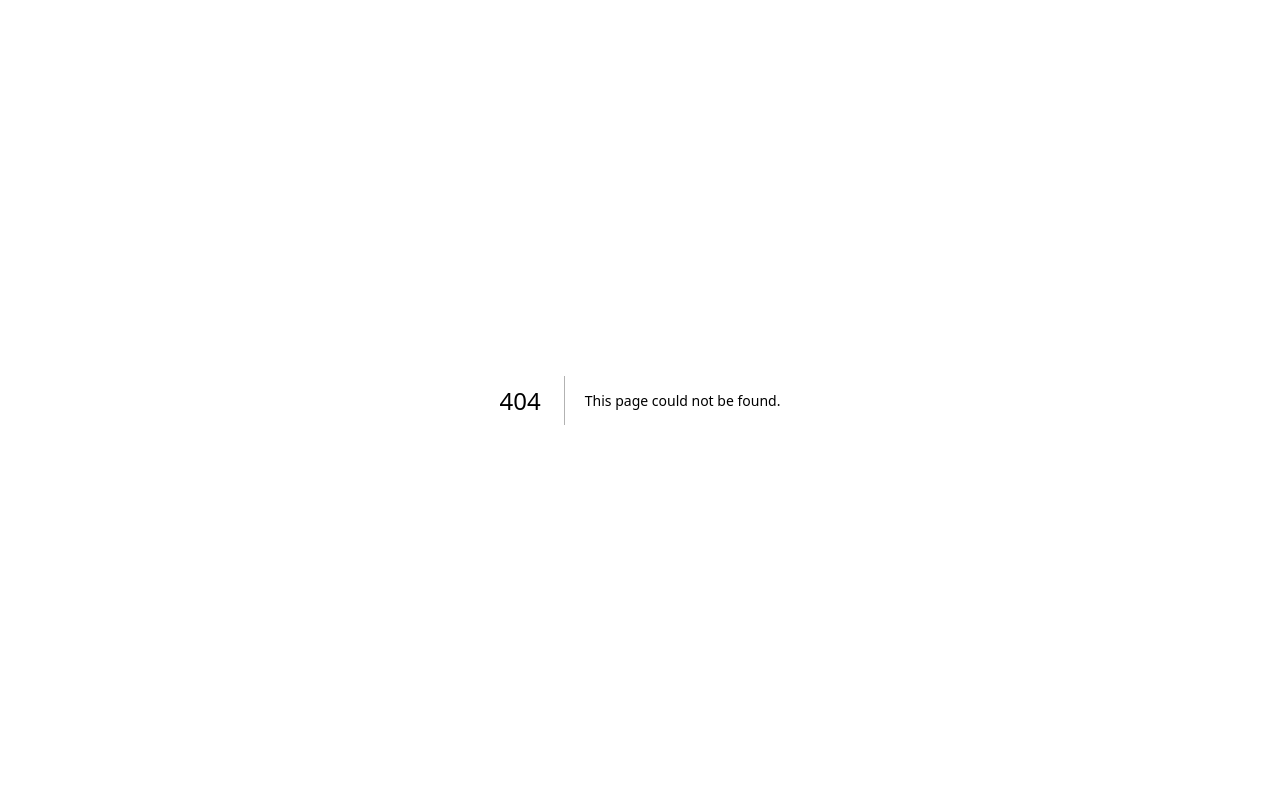
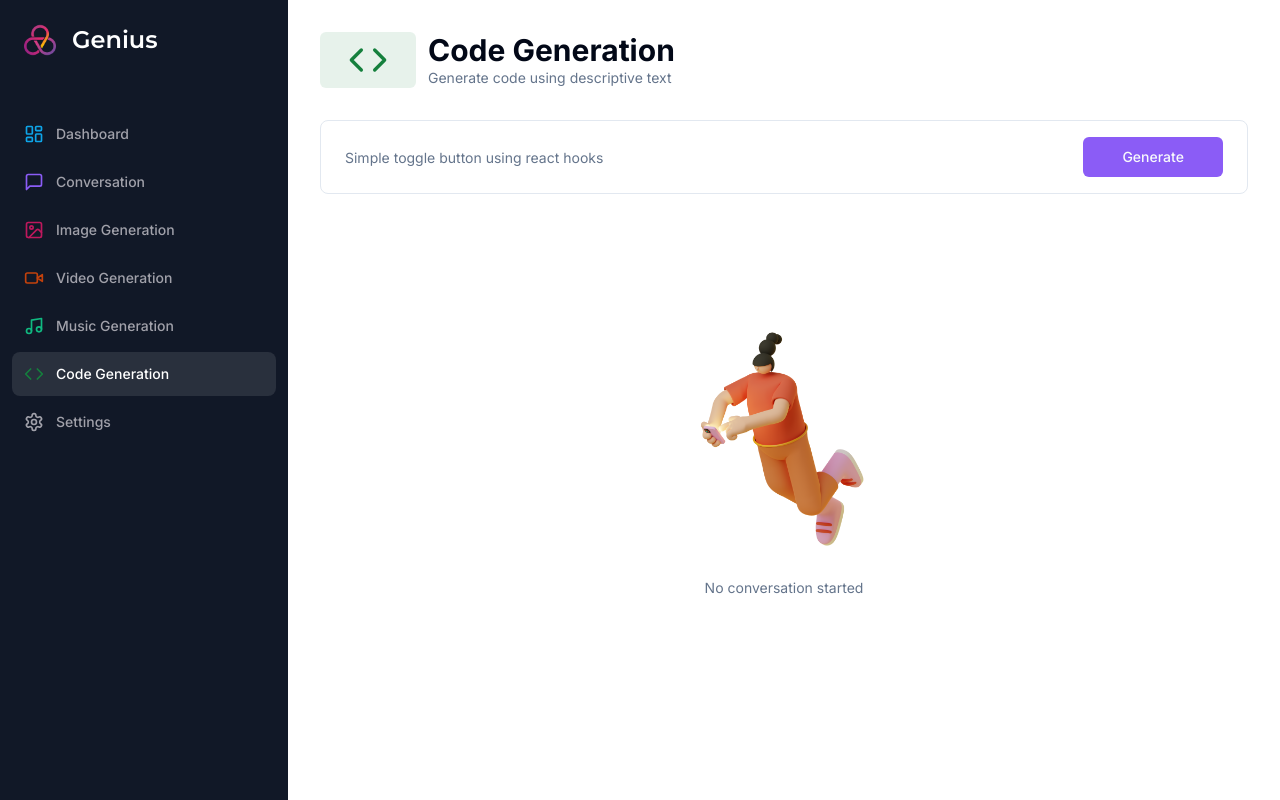
Before and after one commit to HassaanMuhammad69/AI-SaaS, a Next.js app: page /code in a window 1280 px wide. Before the commit this address had no page. Built offline with nearby package versions, Linux system fonts and the light colour scheme.

Commit message:
code is working perfectly

```diff
--- /dev/null
+++ b/app/(dashboard)/(routes)/code/constant.ts
@@ -0,0 +1,7 @@
+import * as z from "zod"
+
+export const formSchema= z.object({
+    prompt: z.string().min(1,{
+        message:"Prompt is required"
+    })
+})
--- /dev/null
+++ b/app/(dashboard)/(routes)/code/page.tsx
@@ -0,0 +1,151 @@
+
+"use client";
+
+import { Heading } from "@/components/heading";
+import { Input } from "@/components/ui/input";
+import { Button } from "@/components/ui/button";
+import { Form, FormControl, FormField, FormItem } from "@/components/ui/form";
+import { formSchema } from "./constant";
+import axios from "axios";
+import * as z from "zod";
+import { useForm } from "react-hook-form";
+import { zodResolver } from "@hookform/resolvers/zod";
+import { Code, Divide } from "lucide-react";
+import { useRouter } from "next/navigation";
+import { useState } from "react";
+import OpenAI from "openai";
+import { Empty } from "@/components/empty";
+import { cn } from "@/lib/utils";
+import { Loader } from "@/components/loader";
+import { UserAvatar } from "@/components/user-avatar";
+import { BotAvatar } from "@/components/bot-avatar";
+import ReactMarkdown from "react-markdown"
+
+
+
+const CodePage = () => {
+  const router = useRouter();
+  const [messages, setMessages] = useState<
+    OpenAI.Chat.CreateChatCompletionRequestMessage[]
+  >([]);
+
+  const form = useForm<z.infer<typeof formSchema>>({
+    resolver: zodResolver(formSchema),
+    defaultValues: {
+      prompt: "",
+    },
+  });
+
+  const isLoading = form.formState.isSubmitting;
+  const onSubmit = async (values: z.infer<typeof formSchema>) => {
+    try {
+      const userMessage: OpenAI.Chat.CreateChatCompletionRequestMessage = {
+        role: "user",
+        content: values.prompt,
+      };
+
+      const newMessages = [...messages, userMessage];
+
+      const response = await axios.post("/api/code", {
+        messages: newMessages,
+      });
+
+      setMessages((current) => [...current, userMessage, response.data]);
+
+      form.reset();
+    } catch (error: any) {
+      //ToDo: Open Pro model
+      console.log(error);
+    } finally {
+      router.refresh();
+    }
+  };
+
+  return (
+    <div>
+      <Heading
+        title="Code Generation"
+        description="Generate code using descriptive text"
+        icon={Code}
+        iconColor="text-green-700"
+        bgColor="bg-green-700/10"
+      />
+      <div className="px-4 lg:px-8">
+        <div>
+          <Form {...form}>
+            <form
+              onSubmit={form.handleSubmit(onSubmit)}
+              className="rounded-lg border w-full p-4 px-3 md:px-6 focus-within:shadow-sm grid grid-cols-12 gap-2"
+            >
+              <FormField
+                name="prompt"
+                render={({ field }) => (
+                  <FormItem className="col-span-12 lg:col-span-10">
+                    <FormControl className="m-0 p-0">
+                      <Input
+                        className="border-0 outline-none focus-visible:ring-0 focus-visible:ring-transparent"
+                        disabled={isLoading}
+                        placeholder="Simple toggle button using react hooks"
+                        {...field}
+                      />
+                    </FormControl>
+                  </FormItem>
+                )}
+              />
+              <Button
+                className="col-span-12 lg:col-span-2 w-full bg-violet-500 hover:bg-violet-700"
+                disabled={isLoading}
+              >
+                Generate
+              </Button>
+            </form>
+          </Form>
+        </div>
+        <div className="space-y-4 mt-4">
+          {isLoading && (
+            <div className="p-8 rounded-lg w-full flex items-center justify-center bg-muted">
+              <Loader />
+            </div>
+          )}
+          {messages.length === 0 && !isLoading && (
+            <Empty label="No conversation started" />
+          )}
+          <div className="flex flex-col-reverse gap-y-4">
+            {messages.map((message) => (
+              <div
+                key={message.content}
+                className={cn(
+                  "p-8 w-full flex items-start gap-x-8 rounded-lg",
+                  message.role === "user"
+                    ? "bg-white border border-black border-opacity-10"
+                    : "bg-muted"
+                )}
+              >
+                {message.role === "user" ? <UserAvatar /> : <BotAvatar />}
+
+                <ReactMarkdown
+                  components={{
+                    pre: ({ node, ...props }) => (
+                      <div className="overflow-auto w-full my-2 bg-black/10 p-2 rounded-lg">
+                        <pre {...props} />
+                      </div>
+                    ),
+                    code: ({node, ...props})=>(
+                      <code className="bg-black/10 rounded-lg p-1"
+                      {...props}/>
+                    )
+                  }}
+                  className="text-sm overflow-hidden leading-7"
+                >
+                  {message.content || ""}
+                </ReactMarkdown>
+              </div>
+            ))}
+          </div>
+        </div>
+      </div>
+    </div>
+  );
+};
+
+export default CodePage;
--- /dev/null
+++ b/app/api/code/route.ts
@@ -0,0 +1,47 @@
+import { auth } from "@clerk/nextjs";
+import { NextResponse } from "next/server";
+import OpenAI from "openai";
+import { ChatCompletionMessageParam } from "openai/resources/index.mjs";
+
+const openai = new OpenAI({
+  apiKey: process.env.OPENAI_API_KEY,
+});
+
+const instructionMessage: ChatCompletionMessageParam = {
+  role: "system",
+  content: "You are a code generator. You must answer only in markdown code snippets. Use code comments for explanations"
+}
+
+export async function POST(
+  req: Request
+) {
+  try {
+    const { userId } = auth();
+    const body = await req.json();
+    const { messages  } = body;
+
+    if (!userId) {
+      return new NextResponse("Unauthorized", { status: 401 });
+    }
+
+    if (!openai.apiKey) {
+      return new NextResponse("OpenAI API Key not configured.", { status: 500 });
+    }
+
+    if (!messages) {
+      return new NextResponse("Messages are required", { status: 400 });
+    }
+
+    const response = await openai.chat.completions.create({
+      model: "gpt-3.5-turbo",
+      max_tokens: 75,
+      temperature: 0.5,
+      messages: [instructionMessage, ...messages]
+    });
+
+    return NextResponse.json(response.choices[0].message);
+  } catch (error) {
+    console.log('[CONVERSATION_ERROR]', error);
+    return new NextResponse("Internal Error", { status: 500 });
+  }
+};
--- a/package.json
+++ b/package.json
@@ -24,6 +24,7 @@
     "react": "^18",
     "react-dom": "^18",
     "react-hook-form": "^7.49.2",
+    "react-markdown": "^9.0.1",
     "tailwind-merge": "^2.2.0",
     "tailwindcss-animate": "^1.0.7",
     "zod": "^3.22.4"
```
Also changed, not shown: 1 other file (tests, documents, lock files or other folders).
